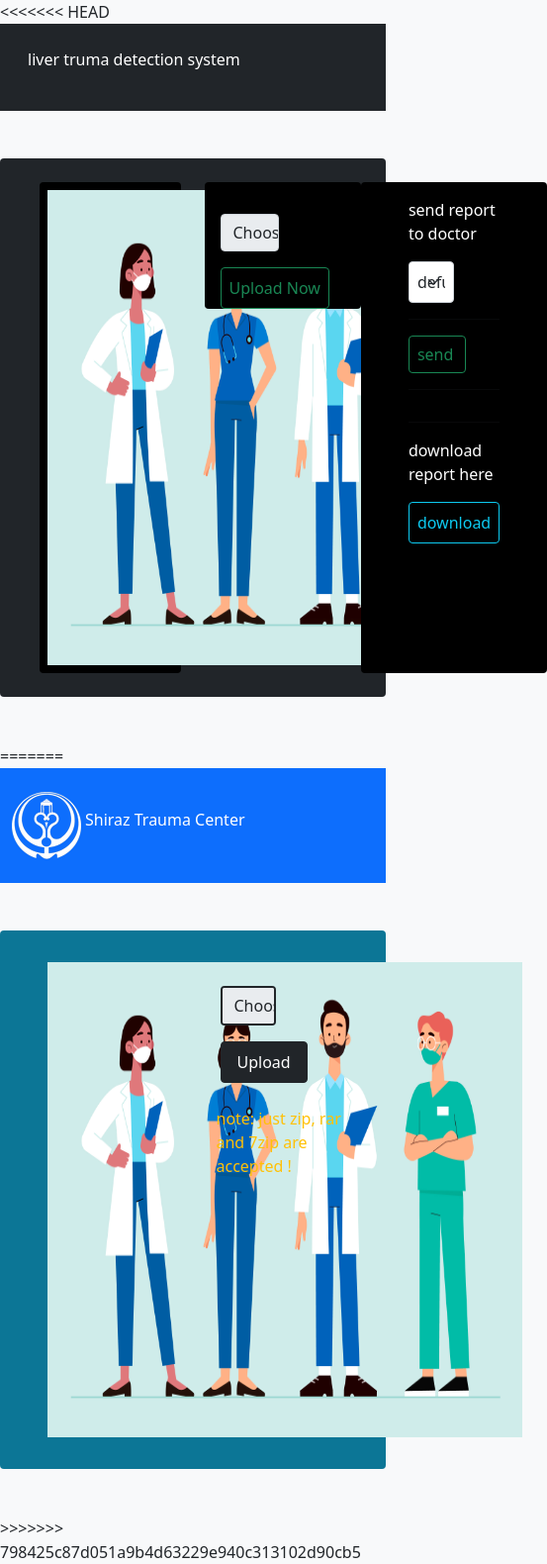
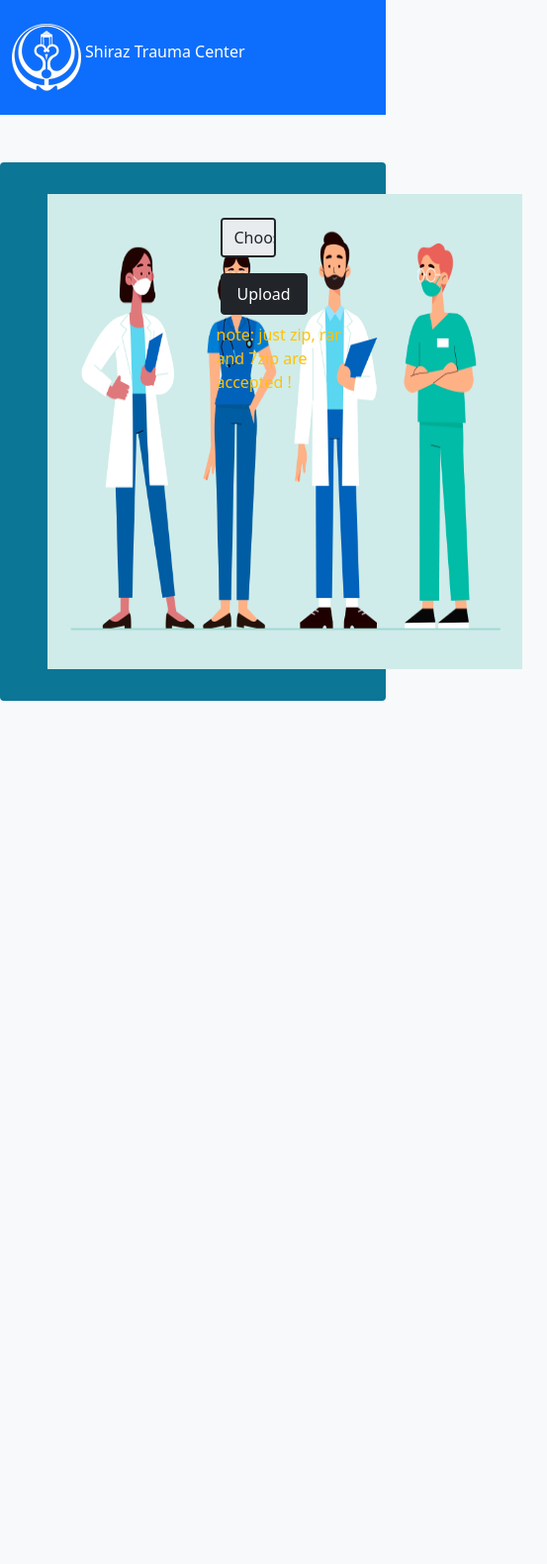
Before and after one commit to alibehroozi/live-trauma-detection-mvp, a plain HTML site: page frontend/index.html in a window 390 px wide. Shown: the whole page at 99% size, 553 px wide, since content can reach past the window. After the commit the page ends 844 px from the top, so only its background shows below. Drawn offline with nearby package versions, Linux system fonts and the light colour scheme; no server answers.

Commit message:
refine protocol

```diff
--- a/frontend/index.html
+++ b/frontend/index.html
@@ -1,4 +1,3 @@
-<<<<<<< HEAD
 <!DOCTYPE html>
 <html lang="en">
   <head>
@@ -10,16 +9,24 @@
     <script src="./jquery.js"></script>
     <script>
       //uplpoad file
+
       $(document).on("submit", "#first_form", function (e) {
         e.preventDefault();
         var formData = new FormData(this);
         $.ajax({
           headers: {
             "Access-Control-Allow-Origin":
-              "https://" + window.location.hostname + ":8005",
+              window.location.protocol +
+              "://" +
+              window.location.hostname +
+              ":8005",
           },
           method: "POST",
-          url: "https://" + window.location.hostname + ":8080/upload-dicom", // backend url
+          url:
+            window.location.protocol +
+            "://" +
+            window.location.hostname +
+            ":8080/upload-dicom", // backend url
           data: formData,
           cache: false,
           contentType: false,
@@ -30,54 +37,36 @@
           },
           success: function (data) {
             $('button[id="btnsubmit"]').removeAttr("disabled");
-            $("#uploadDICOMzip").css("display", "none");
-            $("#sendreporttodr").css("display", "flex");
           },
         });
       });
 
-      //download report
-      function download() {
-        axios({
-          url: "localhost:5000/download", // backend url
-          method: "GET",
-          responseType: "blob",
-          withCredentials: false,
-        }).then((response) => {
-          console.log(response);
-          const url = window.URL.createObjectURL(new Blob([response.data]));
-          const link = document.createElement("a");
-          link.href = url;
-          link.setAttribute("download", "report.zip");
-          document.body.appendChild(link);
-          link.click();
-          document.body.removeChild(link);
-        });
+      function displyfunc() {
+        document.getElementById("sendreporttodr").style.display = "flex";
       }
-
-      //send to DR
-      $.ajax({
-        type: "POST",
-        url: "127.0.0.1:5000/sendTelegram/+989393118594", // backend url
-        data: $("select#DRsname").serialize(),
-      }).done(function (data) {
-        console.log("salam");
-      });
     </script>
   </head>
   <body class="bg-light">
-    <header class="navbar bg-dark align-items-center">
-      <div class="container-fluid">
-        <p class="bg-dark text-white text-center p-3">
-          liver truma detection system
+    <header class="navbar bg-primary">
+      <section class="container">
+        <a
+          href="https://rajaeehosp.sums.ac.ir"
+          tareg="_blank"
+          class="py-3 d-flex flex-row"
+        >
+          <img src="./imgs/logo-shirazRajai.png" alt="logo" />
+          <p class="text-white my-3 ms-1 text-decoration-none">
+            Shiraz Trauma Center
           </p>
-      </div>
+        </a>
+      </section>
     </header>
     <section
-      class="d-flex flex-row mx-auto my-5 container bg-dark p-4 justify-content-evenly rounded-2"
+      class="d-flex flex-sm-column flex-md-row flex-lg-row mx-auto my-5 container p-4 justify-content-evenly rounded-2"
+      style="background-color: var(--bs-zeinblue)"
     >
       <section
-        class="d-flex flex-column mx-3 col-5 container p-2 bg-black rounded-2"
+        class="d-flex flex-column mx-3 col-5 container p-2 rounded-2 col-sm-12 col-md-6 col-lg-6"
       >
         <img
           src="./imgs/3641634.jpg"
@@ -85,16 +74,16 @@
           style="height: 30rem; width: 30rem"
         />
       </section>
+      <section
+        class="d-flex flex-column mx-2 container px-2 rounded-2 col-sm-12 col-md-6 col-lg-6"
+      >
         <form id="first_form" enctype="multipart/form-data">
-        <section
-          class="d-flex flex-column mx-2 bg-black container px-2 rounded-2"
-          id="uploadDICOMzip"
-        >
           <div class="col-5 mx-2 pt-3">
             <div class="my-3 rounded">
               <input
-                class="form-control"
+                class="form-control border-2 border-dark"
                 type="file"
+                accept=".zip,.rar,.7zip"
                 name="dicomzip"
                 id="uploadFile"
                 method="post"
@@ -104,48 +93,52 @@
             </div>
             <input
               type="submit"
-              value="Upload Now"
+              value="Upload"
               name="submit"
               id="btnsubmit"
-              class="btn btn-outline-success p-2"
+              class="btn btn-dark px-3 py-2"
+              onclick="setTimeout(displyfunc, 70000);"
             />
           </div>
-        </section>
         </form>
+        <p class="py-2 text-warning ps-1">
+          note: just zip, rar and 7zip are accepted !
+        </p>
         <section
-        class="d-flex flex-column mx-2 bg-black container px-5 pt-3 rounded-2"
+          class="flex-column mx-2container px-2 pt-3 rounded-2"
           id="sendreporttodr"
+          style="display: none"
         >
-        <p class="text-white">send report to doctor</p>
+          <p class="text-white pt-1">send report to doctor</p>
           <select
-          class="form-select w-50 p-2"
+            class="form-select w-50 p-2 border-2 border-dark"
             aria-label="select DR name"
             id="DRsname"
           >
-          <option selected>defult</option>
-          <option value="1">One</option>
-          <option value="2">Two</option>
-          <option value="3">Three</option>
+            <option value="@aliiiibeeeeeeeh">ali behrouzi</option>
+            <option value="ZeinabSayyadi">zeinab sayyadi</option>
+            <option value="shiersan98">mohammad abbasi</option>
+            <option value="Razieh_Zare">razieh zare</option>
           </select>
-        <hr />
-        <input
+          <button
             type="submit"
             value="send"
             name="submit"
             id="btnsend"
-          class="btn btn-outline-success ps-2"
+            class="btn btn-dark py-2 px-3 my-2"
             style="width: fit-content"
-        />
-        <hr />
-        <hr />
-        <p class="text-white">download report here</p>
+          >
+            send
+          </button>
+          <p class="text-white mt-1">download report here</p>
           <a
-          onclick="window.open('https://' + window.location.hostname + ':8080/download-report', '_blank');"
+            href="window.open(window.location.protocol + '://' + window.location.hostname + ':8080/download-report"
             target="_blank"
-          class="btn btn-outline-info p-2"
+            class="btn btn-dark py-2 px-3"
             style="width: fit-content"
             >download
           </a>
+        </section>
       </section>
     </section>
     <footer></footer>
@@ -164,118 +157,31 @@
       integrity="sha384-QJHtvGhmr9XOIpI6YVutG+2QOK9T+ZnN4kzFN1RtK3zEFEIsxhlmWl5/YESvpZ13"
       crossorigin="anonymous"
     ></script>
-  </body>
-</html>
-=======
-<!DOCTYPE html>
-<html lang="en">
-<head>
-    <meta charset="UTF-8">
-    <meta http-equiv="X-UA-Compatible" content="IE=edge">
-    <meta name="viewport" content="width=device-width, initial-scale=1.0">
-    <title>Document</title>
-    <link rel="stylesheet" href="./CSS/bootstrap.css">
-    <script src="./jquery.js"> </script>
     <script>
-        //uplpoad file
-
-        $(document).on('submit','#first_form',function(e){
-            e.preventDefault();
-            var formData = new FormData(this);
-            $.ajax({
-                headers:{
-                    "Access-Control-Allow-Origin":"http://" + window.location.hostname + ":8004"
-                },
-                method:"POST",
-                url: "http://" + window.location.hostname + ":8080/upload-dicom", // backend url
-                data:formData,
-                cache:false,
-                contentType: false,
-                processData: false,
-                xhrFields: { withCredentials: true },
-                beforeSend:function(){
-                $('button[id="btnsubmit"]').attr('disabled','disabled');
-            },
-            success: function(data){
-                $('button[id="btnsubmit"]').removeAttr('disabled');
-            }
-            });
-        });
-
-        function displyfunc(){
-            document.getElementById("sendreporttodr").style.display="flex"
-        }
-    </script>
-
-</head>
-<body class="bg-light">
-    <header  class="navbar bg-primary">
-        <section class ="container ">
-            <a  href="https://rajaeehosp.sums.ac.ir" tareg="_blank" class="py-3 d-flex flex-row" >
-                <img src="./imgs/logo-shirazRajai.png" alt="logo">
-                <p class=" text-white my-3 ms-1 text-decoration-none">Shiraz Trauma Center</p>
-            </a>
-        </section>
-    </header>
-    <section class="d-flex flex-sm-column flex-md-row flex-lg-row mx-auto my-5  container p-4 justify-content-evenly rounded-2" style="background-color: var(--bs-zeinblue);">
-        <section class="d-flex flex-column  mx-3 col-5 container p-2  rounded-2 col-sm-12 col-md-6 col-lg-6">
-            <img src="./imgs/3641634.jpg" alt="doctors" style="height: 30rem; width: 30rem;">
-        </section>
-        <section class="d-flex flex-column  mx-2  container px-2 rounded-2  col-sm-12 col-md-6 col-lg-6" >
-            <form id="first_form" enctype="multipart/form-data" >
-                    <div class="col-5 mx-2 pt-3">
-                        <div class="my-3 rounded">
-                            <input class="form-control border-2 border-dark" type="file" accept=".zip,.rar,.7zip" name="chert" id="uploadFile" method="post" action=""  multiple>
-                        </div>
-                        <input type="submit" value="Upload" name="submit" id="btnsubmit" class="btn btn-dark px-3 py-2" onclick="setTimeout(displyfunc, 70000);">
-                    </div>
-            </form>
-            <p class="py-2 text-warning ps-1" >note: just zip, rar and 7zip are accepted ! </p>
-            <section class="flex-column mx-2container px-2  pt-3 rounded-2" id="sendreporttodr"  style="display: none;">
-                <p class="text-white pt-1">send report to doctor</p>
-                <select class="form-select w-50 p-2 border-2 border-dark"   aria-label="select DR name" id="DRsname">
-                    <option value="@aliiiibeeeeeeeh">ali behrouzi</option>
-                    <option value="ZeinabSayyadi">zeinab sayyadi</option>
-                    <option value="shiersan98">mohammad abbasi</option>
-                    <option value="Razieh_Zare">razieh zare</option>
-                </select>
-                <button type="submit" value="send" name="submit" id="btnsend" class="btn btn-dark py-2  px-3 my-2" style="width: fit-content;">send</button>
-                <p class="text-white  mt-1">download report here</p>
-                <a href="window.open('http://' + window.location.hostname + ':8080/download-report" target="_blank" class="btn btn-dark py-2 px-3" style="width: fit-content;">download </a>
-            </section>
-        </section>
-    </section>
-    <footer>
-    </footer>
-    <script src="https://cdn.jsdelivr.net/npm/bootstrap@5.1.3/dist/js/bootstrap.bundle.min.js" integrity="sha384-ka7Sk0Gln4gmtz2MlQnikT1wXgYsOg+OMhuP+IlRH9sENBO0LRn5q+8nbTov4+1p" crossorigin="anonymous"></script>
-    <script src="https://cdn.jsdelivr.net/npm/@popperjs/core@2.10.2/dist/umd/popper.min.js" integrity="sha384-7+zCNj/IqJ95wo16oMtfsKbZ9ccEh31eOz1HGyDuCQ6wgnyJNSYdrPa03rtR1zdB" crossorigin="anonymous"></script>
-<script src="https://cdn.jsdelivr.net/npm/bootstrap@5.1.3/dist/js/bootstrap.min.js" integrity="sha384-QJHtvGhmr9XOIpI6YVutG+2QOK9T+ZnN4kzFN1RtK3zEFEIsxhlmWl5/YESvpZ13" crossorigin="anonymous"></script>
-<script>
-
-    let btns = document.getElementById('btnsend');
-    btns.onclick = function(){
-         e = document.getElementById('DRsname').value;
+      let btns = document.getElementById("btnsend");
+      btns.onclick = function () {
+        e = document.getElementById("DRsname").value;
         console.log(e);
         fetch(
-            'http://" + window.location.hostname + ":8080/send-telegram',
+          window.location.protocol +
+            "://" +
+            window.location.hostname +
+            ":8080/send-telegram",
           {
-                method : 'POST',
-                body : JSON.stringify(e),
-                headers : {
-                    'Content-type': 'application/json; charset=UTF-8'
+            method: "POST",
+            body: JSON.stringify(e),
+            headers: {
+              "Content-type": "application/json; charset=UTF-8",
             },
-
           }
-        ).then(function (params) {
-            console.log("hi")
-
-        }).catch(function (params){
-            console.log("bi")
+        )
+          .then(function (params) {
+            console.log("hi");
           })
-    }
+          .catch(function (params) {
+            console.log("bi");
+          });
+      };
     </script>
   </body>
 </html>
-
-
->>>>>>> 798425c87d051a9b4d63229e940c313102d90cb5
```
Lines whose indentation alone changed are shown as unchanged.
